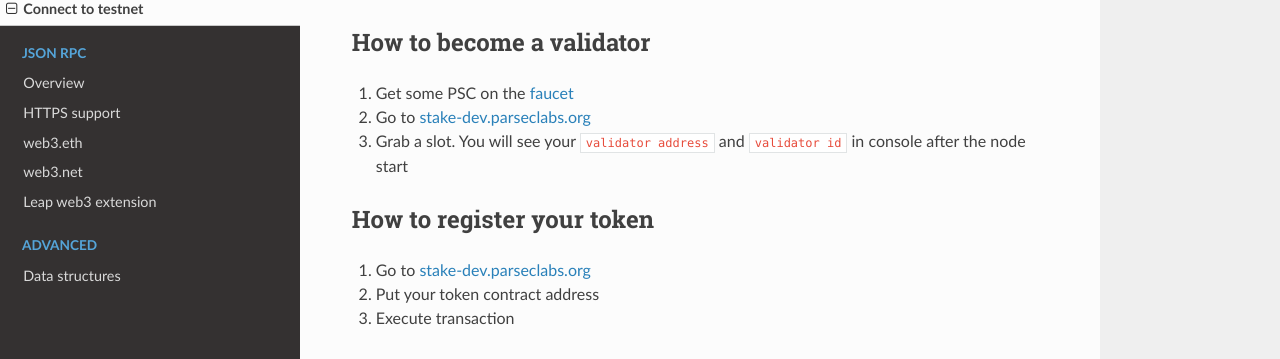
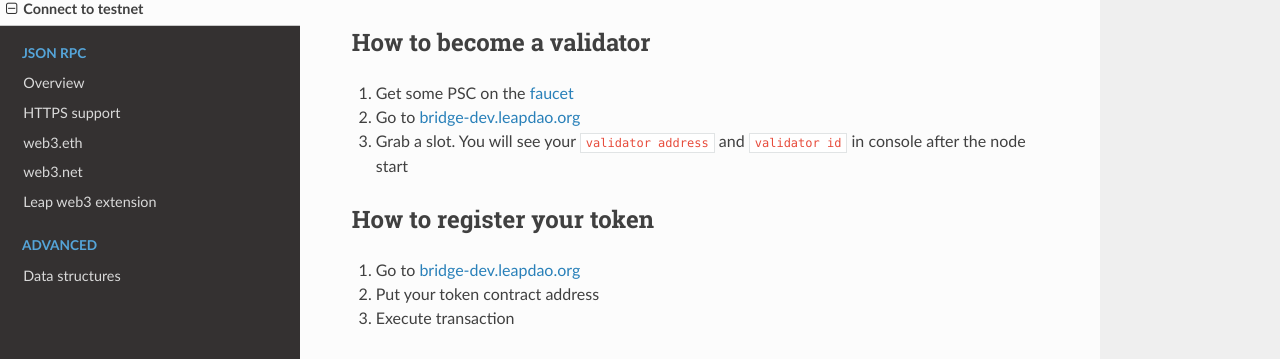
Before and after one commit to leapdao/leap-node, an MkDocs documentation site: the page built from docs/connect.md, in a window 1280 px wide. Shown: the part 171-530 px from the top of the page. Built offline with MkDocs 1.6.1, drawn with Linux system fonts in a browser that asks for light colours; nearby versions of some CDN libraries; old or Windows-style settings are respelled for this version of MkDocs.

Commit message:
Leap DAO nodes

```diff
--- a/docs/connect.md
+++ b/docs/connect.md
@@ -8,20 +8,20 @@ title: Connect to testnet
 
 ## How to become a validator
 
-1. Get some PSC on the [faucet](https://stake-dev.parseclabs.org/faucet)
-2. Go to [stake-dev.parseclabs.org](https://stake-dev.parseclabs.org)
+1. Get some PSC on the [faucet](https://bridge-dev.leapdao.org/faucet)
+2. Go to [bridge-dev.leapdao.org](https://bridge-dev.leapdao.org)
 3. Grab a slot. You will see your `validator address` and `validator id` in console after the node start
 
 ## How to register your token
 
-1. Go to [stake-dev.parseclabs.org](https://stake-dev.parseclabs.org)
+1. Go to [bridge-dev.leapdao.org](https://bridge-dev.leapdao.org)
 2. Put your token contract address
 3. Execute transaction
 
 ## Useful links
 
-[Block explorer](https://stake-dev.parseclabs.org/explorer)
+[Block explorer](https://bridge-dev.leapdao.org/explorer)
 
-[Deposit tokens](https://stake-dev.parseclabs.org/deposit)
+[Deposit tokens](https://bridge-dev.leapdao.org/deposit)
 
-[Health check page](https://health.parseclabs.org/)
+[Health check page](https://health.leapdao.org/)
```
Also changed, not shown: README.md (+1 -1 lines), 2 other files.
